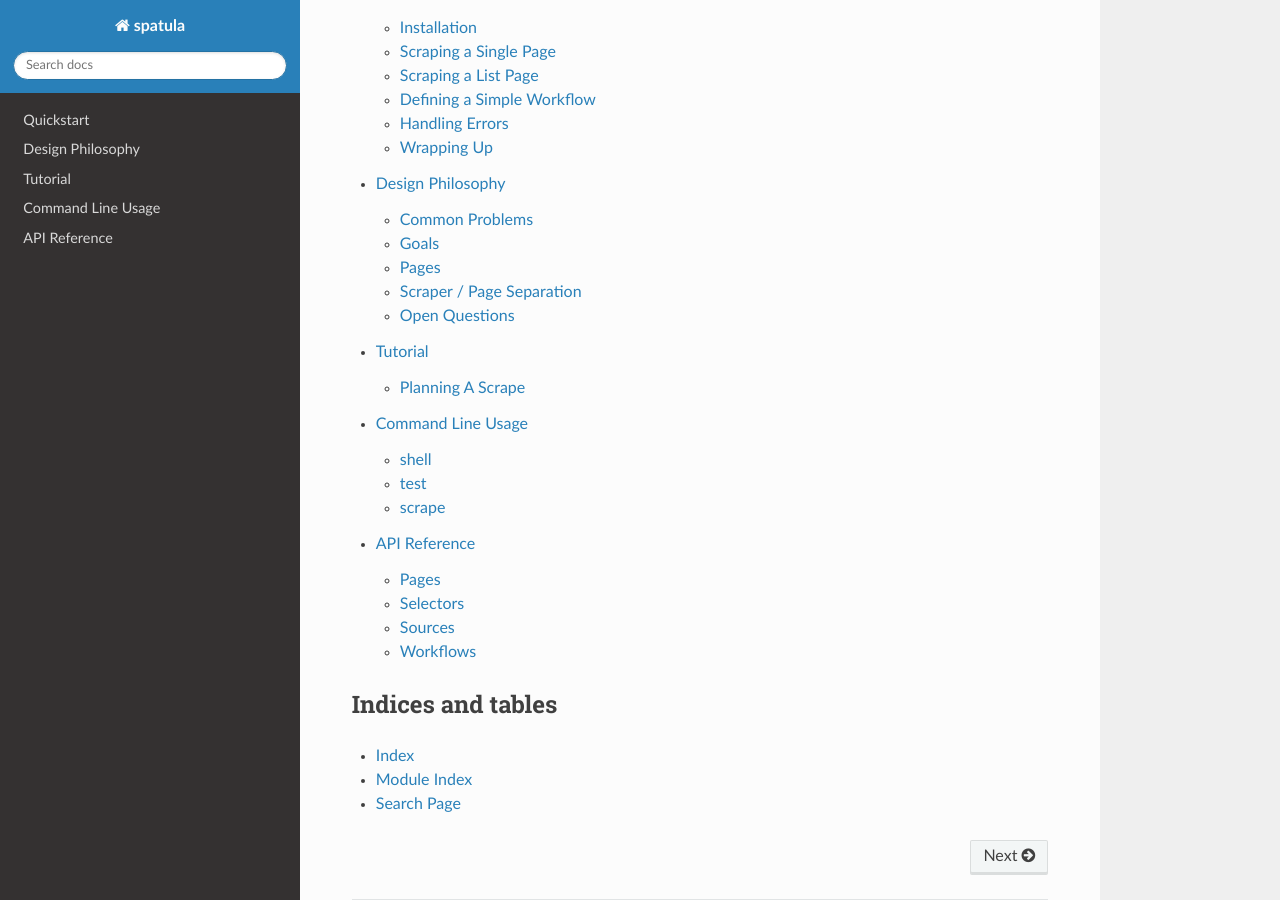
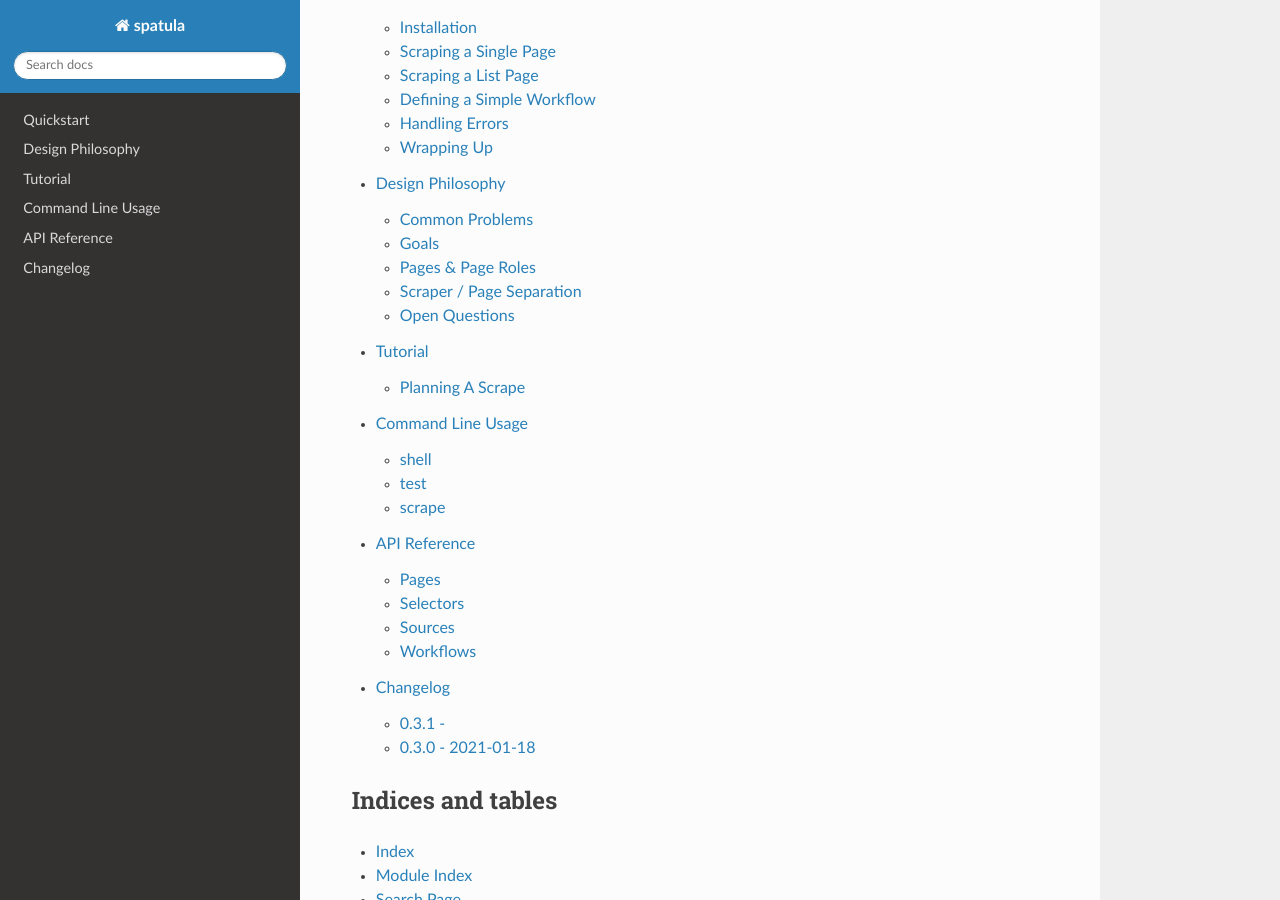
Before and after one commit to jamesturk/spatula, a Sphinx documentation site: the page built from docs/index.rst, in a window 1280 px wide and 900 px high, scrolled down 387 px. Built offline with Sphinx 7.4.7 and the Read the Docs theme 2.0.0, drawn with Linux system fonts in a browser that asks for light colours.

Commit message:
changelog added, minor rst fix

```diff
--- /dev/null
+++ b/docs/changelog.rst
@@ -0,0 +1,12 @@
+Changelog
+=========
+
+0.3.1 -
+------------------
+
+* bugfix: not specifying a page processor would lead to an error
+
+0.3.0 - 2021-01-18
+------------------
+
+* major refactor, inspired by not directly using code from prior versions
--- a/docs/index.rst
+++ b/docs/index.rst
@@ -18,7 +18,7 @@
    tutorial
    cli
    reference
-
+   changelog
 
 
 Indices and tables
```
Also changed, not shown: docs/philosophy.rst (+2 -5 lines).
